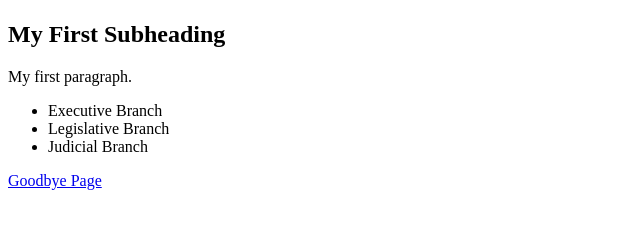
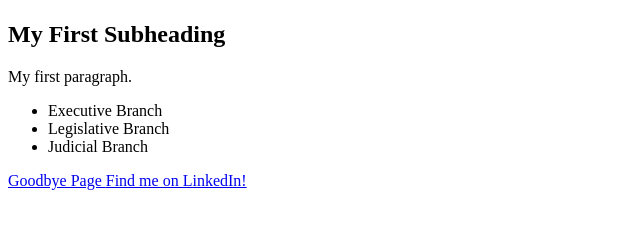
Before and after one commit to erhardtc100/erhardtc100-simple-website, a plain HTML site: page index.html in a window 1280 px wide. Shown: the part 59-288 px from the top of the page, without its empty margins (0-640 px from the left). Drawn offline with Linux system fonts and the light colour scheme.

Commit message:
add linkedin profile

```diff
--- a/index.html
+++ b/index.html
@@ -15,5 +15,7 @@
 
 <a href="goodbye.html"> Goodbye Page </a>
 
+<a href="https://www.linkedin.com/in/colinerhardt">  Find me on LinkedIn!</a>
+
 </body>
 </html>
```
